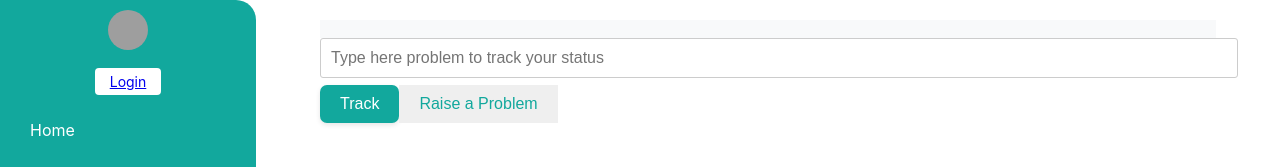
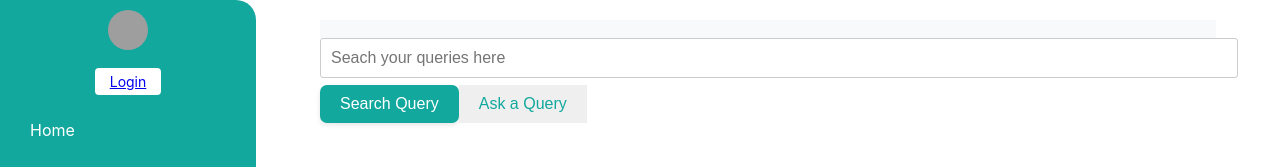
Before and after one commit to manojkumarp1/StudentHub-react-render, a React (Create React App) app: page /tools in a window 1280 px wide. Shown: the top 167 px of the page. Built offline with nearby package versions, Linux system fonts and the light colour scheme; no server answers; grey boxes are pictures that could not be loaded.

Commit message:
some changes in communication tools

```diff
--- a/src/components/Communicationtools/Araiseproblem.js
+++ b/src/components/Communicationtools/Araiseproblem.js
@@ -117,7 +117,7 @@ function Araiseproblem() {
                 id="searchStudent"
                 type="text"
                 className="form-control"
-                placeholder="Type here problem to search"
+                placeholder="Seach your queries here"
                 value={searchQuery}
                 onChange={(event) => {
                   setSearchQuery(event.target.value);
--- a/src/components/Communicationtools/Problemform.js
+++ b/src/components/Communicationtools/Problemform.js
@@ -42,7 +42,7 @@ function Problemform() {
         <div></div>
       </div>
       <center>
-        <h2>Raise a Problem</h2>
+        <h2>Submit Your Query Here</h2>
       </center>
       <div className="d-flex justify-content-center align-items-center vh-100 addpage">
         <div className="p-1 rounded w-25 border addform">
@@ -69,11 +69,11 @@ function Problemform() {
             </div>
             <div className="mb-3">
               <input
-              type="text"
+              type="textarea"
                 value={formValues.problem}
                 className="form-control"
                 name="problem"
-                placeholder="Enter your problem"
+                placeholder="Type your Query here "
                 onChange={handleInput}
               />
             </div>
@@ -81,7 +81,7 @@ function Problemform() {
               <button
                 type="submit"
                 className="btn btn-success">
-                Raise a problem
+                Submit Query
               </button>
             </div>
           </form>
--- a/src/components/Communicationtools/Raiseproblem.js
+++ b/src/components/Communicationtools/Raiseproblem.js
@@ -48,17 +48,17 @@ function Raiseproblem() {
                 id="searchStudent"
                 type="text"
                 className="form-control"
-                placeholder="Type here problem to track your status"
+                placeholder="Seach your queries here"
                 value={searchQuery}
                 onChange={(event) => {
                   setSearchQuery(event.target.value);
                 }}
               />
               <button className="btn btn-success" type="submit" onClick={handleSearch}>
-                Track
+                Search Query
               </button>
               <Link to="/queryform">
-                <button className="btn btn-primary">Raise a Problem</button>
+                <button className="btn btn-primary">Ask a Query</button>
               </Link>
             </div>
           </div>
```
